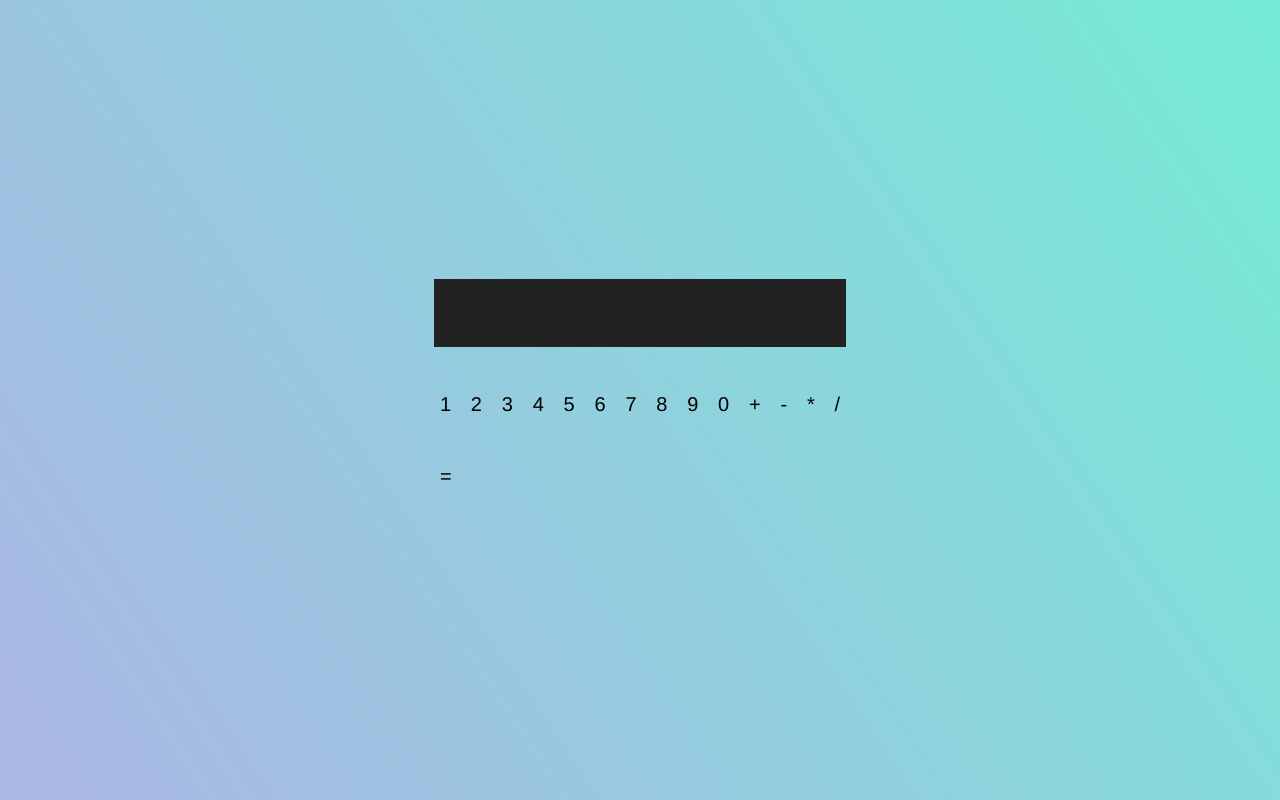
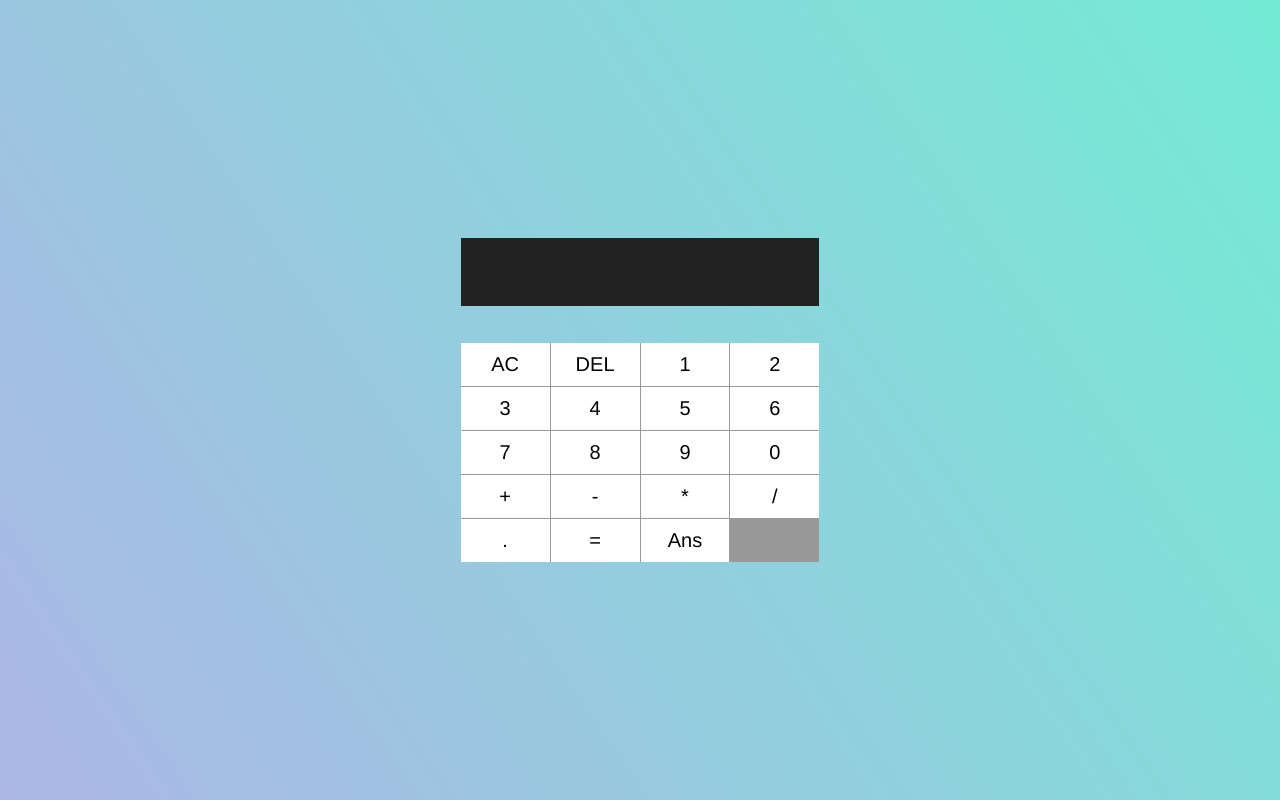
Before and after one commit to Luipe15/CalcAngular, a plain HTML site: page index.html in a window 1280 px wide. Drawn offline with nearby package versions, Linux system fonts and the light colour scheme.

Commit message:
Project Finished

```diff
--- a/index.html
+++ b/index.html
@@ -9,93 +9,64 @@
     <link rel="stylesheet" href="styles.css" />
   </head>
   <body>
-    <!-- <div id="calculator-grid" ngController="ControllerCalculator">
-      <div id="output">
-        <input type="text" id="lastOperations"/>
-        <input type="text" id="firstOperations"/>
-      </div>
-      <div>
-        <button id="clear">AC</button>
-        <button id="delete">DEL</button>
-        <button id="operation">/</button>
-        <button id="number">1</button>
-        <button id="number">2</button>
-        <button id="number">3</button>
-        <button id="operation">*</button>
-        <button id="number">4</button>
-        <button id="number">5</button>
-        <button id="number">6</button>
-        <button id="operation">+</button>
-        <button id="number">7</button>
-        <button id="number">8</button>
-        <button id="number">9</button>
-        <button id="operation">-</button>
-        <button id="number">0</button>
-        <button id="number">.</button>
-        <button id="equals">=</button>
-      </div>
-    </div> -->
     <div ng-app="myCalculator" ng-controller="myControll">
       <div id="output">
-        <div id="display1" type="number" ng-model="a"></div>
-        <div id="display2" type="number" ng-model="b"></div>
+        <div id="display1" type="number" ng-model="a">{{ opNumb }}</div>
+        <div id="display2" type="number" ng-model="b">{{ numb }}</div>
       </div>
       <br />
-      <div ng-model="operators">
-        <button id="number" value="1">1</button>
-        <button id="number" value="2">2</button>
-        <button id="number" value="3">3</button>
-        <button id="number" value="4">4</button>
-        <button id="number" value="5">5</button>
-        <button id="number" value="6">6</button>
-        <button id="number" value="7">7</button>
-        <button id="number" value="8">8</button>
-        <button id="number" value="9">9</button>
-        <button id="number" value="0">0</button>
-        <button id="operator" type="button" value="+">+</button>
-        <button id="operator" type="button" value="-">-</button>
-        <button id="operator" type="button" value="*">*</button>
-        <button id="operator" type="button" value="/">/</button>
+      <div id="keys-calculator">
+        <button id="clear" ng-click="clear()" value="AC">AC</button>
+        <button id="delete" ng-click="delete()" value="DEL">DEL</button>
+        <button id="number" ng-click="upper(1)" value="1">1</button>
+        <button id="number" ng-click="upper(2)" value="2">2</button>
+        <button id="number" ng-click="upper(3)" value="3">3</button>
+        <button id="number" ng-click="upper(4)" value="4">4</button>
+        <button id="number" ng-click="upper(5)" value="5">5</button>
+        <button id="number" ng-click="upper(6)" value="6">6</button>
+        <button id="number" ng-click="upper(7)" value="7">7</button>
+        <button id="number" ng-click="upper(8)" value="8">8</button>
+        <button id="number" ng-click="upper(9)" value="9">9</button>
+        <button id="number" ng-click="upper(0)" value="0">0</button>
+        <button id="operator" ng-click="upper('+')" value="+">+</button>
+        <button id="operator" ng-click="upper('-')" value="-">-</button>
+        <button id="operator" ng-click="upper('*')" value="*">*</button>
+        <button id="operator" ng-click="upper('/')" value="/">/</button>
+        <button id="operator" ng-click="upper('.')" value=".">.</button>
+        <button id="equal" ng-click="evaluate()">=</button>
+        <button id="answer" ng-click="upperAnswer()">Ans</button>
       </div>
-      <!-- <select ng-model="operators">
-        <option>+</option>
-        <option>-</option>
-        <option>*</option>
-        <option>/</option>
-      </select> -->
-      <br />
-
-      <button ng-model="equal" type="button" id="equals">=</button>
-      <p>{{ result }}</p>
     </div>
   </body>
-  <script src="scripts.js"></script>
   <script>
     angular
       .module("myCalculator", [])
       .controller("myControll", function ($scope) {
-        // $scope.result = function () {
-        //   if ($scope.operators == "+") {
-        //     return $scope.a + $scope.b;
-        //   }
-        //   if ($scope.operators == "-") {
-        //     return $scope.a - $scope.b;
-        //   }
-        //   if ($scope.operators == "*") {
-        //     return $scope.a * $scope.b;
-        //   }
-        //   if ($scope.operators == "/") {
-        //     return $scope.a / $scope.b;
-        //   }
-        // };
+        $scope.opNumb = "";
+        $scope.numb = "";
+        $scope.answer = "";
+        $scope.upperAnswer = function () {
+          $scope.opNumb = $scope.opNumb;
+        };
+
+        $scope.upper = function (value) {
+          $scope.opNumb += value;
+        };
+
+        $scope.evaluate = function () {
+          $scope.numb = eval($scope.opNumb);
+          $scope.opNumb = $scope.numb;
+          $scope.numb = "";
+        };
+
+        $scope.delete = function () {
+          $scope.opNumb = $scope.opNumb.substring(0, $scope.opNumb.length - 1);
+        };
+
+        $scope.clear = function () {
+          $scope.opNumb = "";
+          $scope.numb = "";
+        };
       });
-    // const operator = document.querySelectorAll("button#operator");
-
-    // operator.forEach((button) => {
-    //   button.addEventListener("click", () => {
-    //     console.log("passou");
-    //     return button.value;
-    //   });
-    // });
   </script>
 </html>
--- a/scripts.js
+++ b/scripts.js
@@ -109,7 +109,6 @@ buttonNumber.forEach((button) => {
 
 btnOperators.forEach((button) => {
   button.addEventListener("click", () => {
-    console.log(button.value);
     calculator.chooseOperation(button.innerText);
     calculator.updateDisplay();
   });
```
